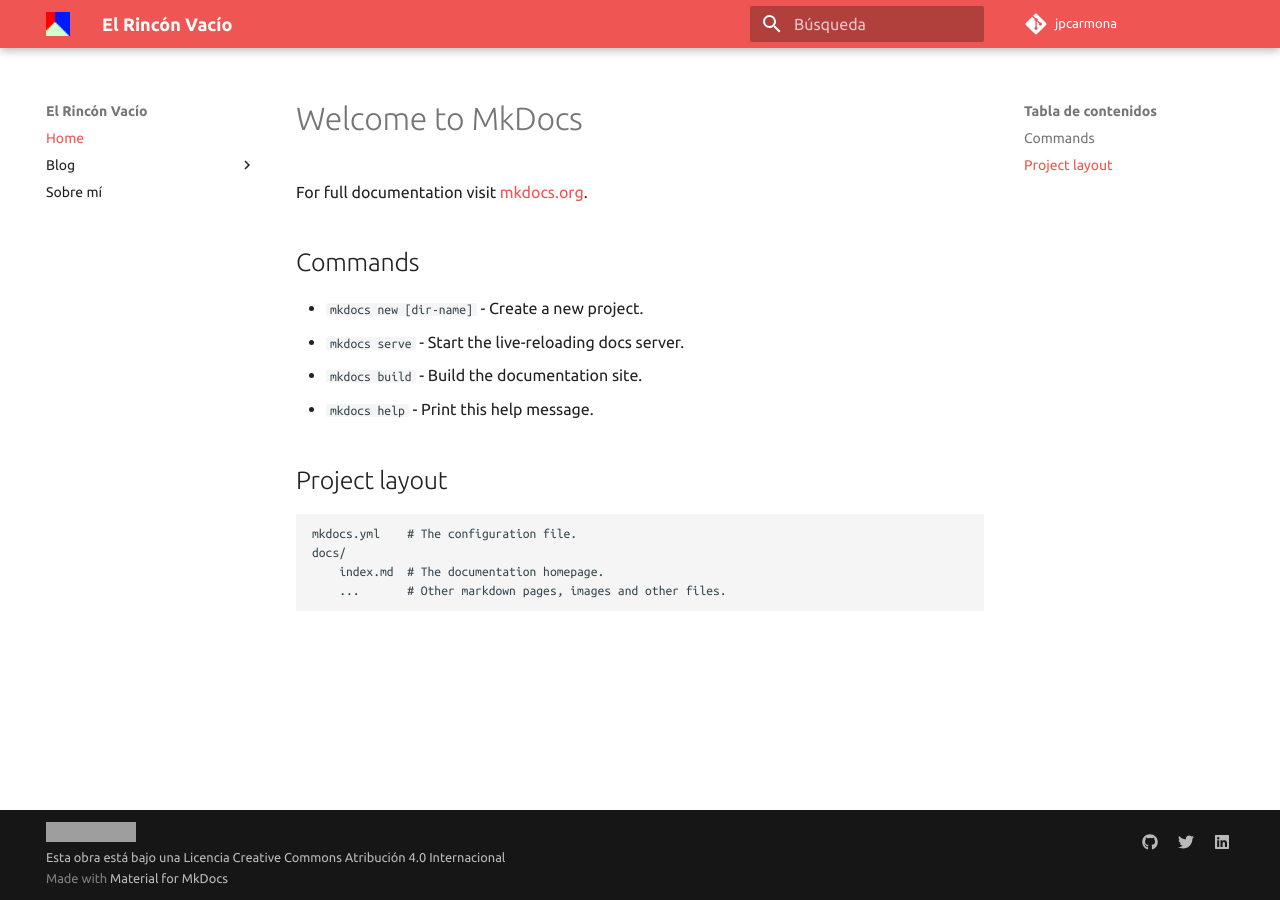
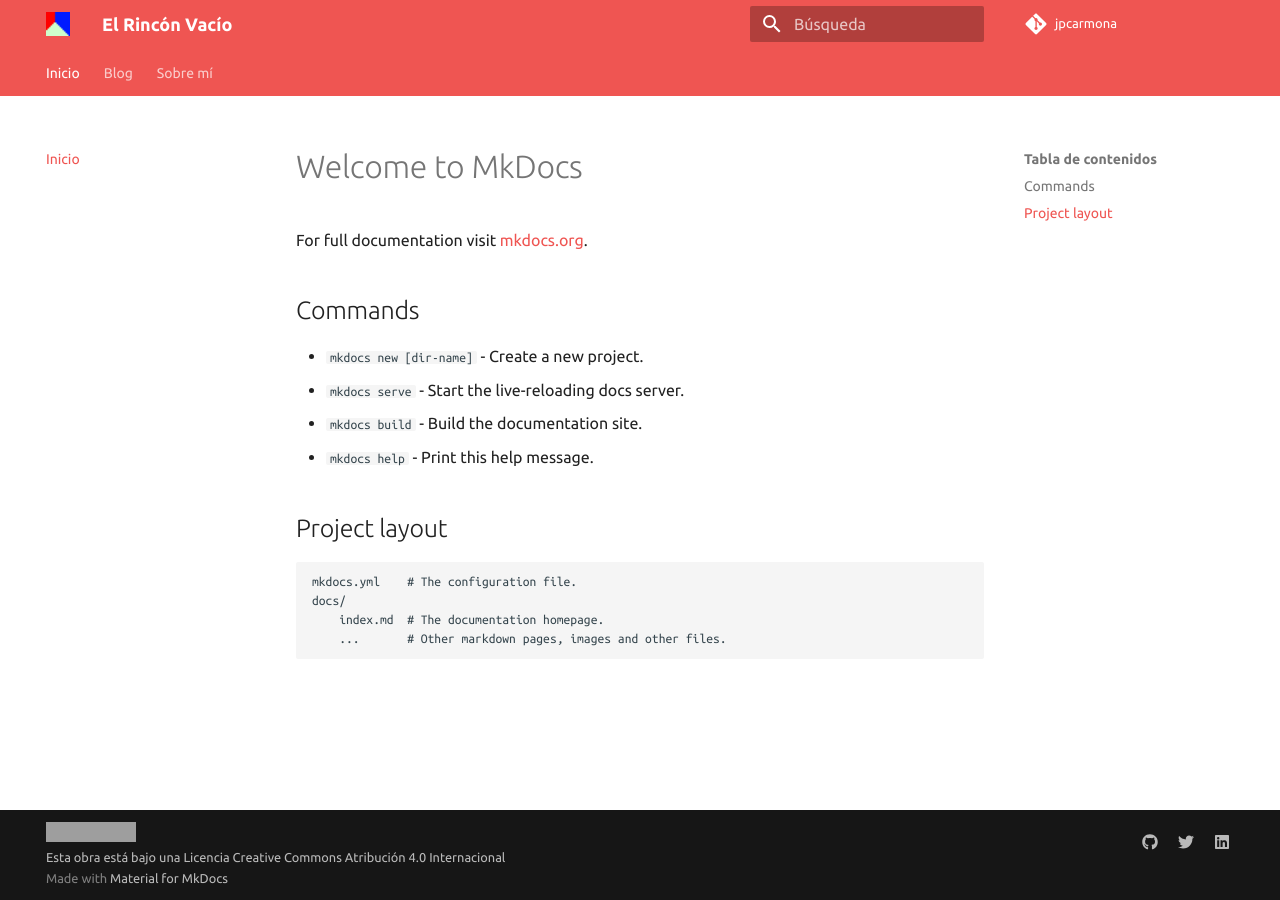
Before and after one commit to jpcarmona/generadormkdocs, an MkDocs documentation site: the page built from docs/index.md, in a window 1280 px wide. Built offline with MkDocs 1.6.1 and Material for MkDocs 9.7.7, drawn with Linux system fonts in a browser that asks for light colours; part of the change alters nothing that is shown; grey boxes are pictures that could not be loaded.

```diff
--- a/mkdocs.yml
+++ b/mkdocs.yml
@@ -22,7 +22,7 @@ google_analytics: ['UA-36723568-3', 'mkdocs.org']
 
 #Navegación
 nav:
-- Home: 'index.md'
+- Inicio: 'index.md'
 - Blog:
     - 'MkDocs': 'mkdocs.md'
 - Sobre mí: 'about.md'
@@ -39,8 +39,8 @@ theme:
   logo: 'img/favicon.ico'
   favicon: 'img/favicon.ico'
   language: 'es'
-  #feature:
-    #tabs: true
+  feature:
+    tabs: true
 
 # Configuración
 extra:
```
